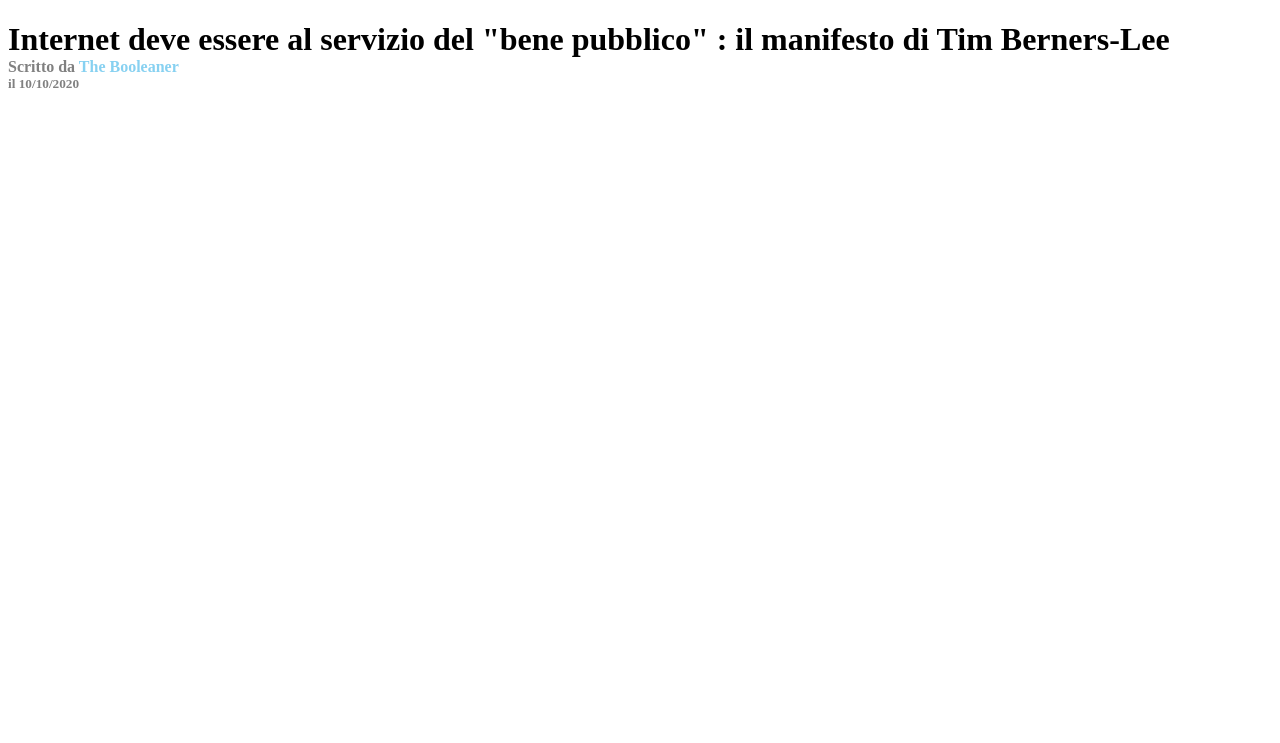
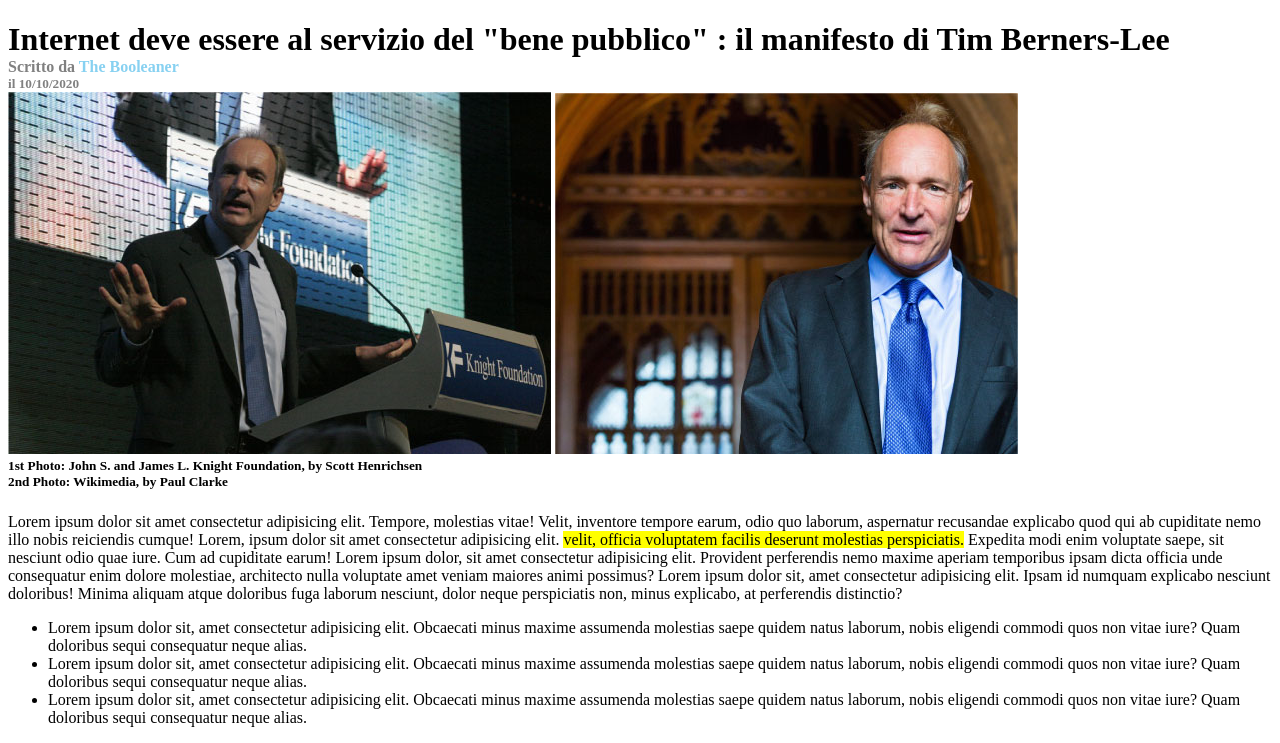
Before and after one commit to Galivan99/html-css-booleaner, a plain HTML site: page index.html in a window 1280 px wide. Shown: the part 128-871 px from the top of the page. Before the commit the page ends 800 px from the top, so only its background shows below. Drawn offline with Linux system fonts and the light colour scheme.

Commit message:
foto+lorem+lista piu o meno con due erroretti prob

```diff
--- a/css/style.css
+++ b/css/style.css
@@ -25,3 +25,11 @@
     margin-bottom: 0px;
     margin-top: 0px;
 }
+
+#foto_tim{
+    margin-bottom: 0px;
+}
+
+#crediti{
+    margin-top: 0px;
+}
--- a/index.html
+++ b/index.html
@@ -7,24 +7,58 @@
     <link rel="stylesheet" href="css/style.css">
     <title>The Booleaner</title>
 </head>
+
 <body>
     <!-- Intestazione -->
     <header style="background-color: white">
+
         <div class="Intestazione">
             <img id="Logo" src="img/logo.svg" alt="The Booleaner">
         </div>
+
         <h1 id="title">Internet deve essere al servizio del "bene pubblico" : il manifesto di Tim Berners-Lee
         </h1>
+
         <h4 class="data">Scritto da <span style="color:#87D1F1">The Booleaner</span></h4>
+
         <h5 class="data">il 10/10/2020</h5>
+
     </header>
+
     <!-- / Intestazione -->
+
     <main>
         <!-- sezione foto -->
         <section>
 
+            <div id="foto_tim">
+            <img src="img/tim-1.jpg" alt="Tim1">
+            <img src="img/tim-2.jpg" alt="Tim2">
+            </div>
+
+            <h5 id="crediti">1st Photo: John S. and James L. Knight Foundation, by Scott Henrichsen <br>
+                2nd Photo: Wikimedia, by Paul Clarke
+            </h5>
+
         </section>
-        <!-- sezione foto -->
+
+        <!-- / sezione foto -->
+
+        <!-- Paragrafi (non trovo il Lorem Ipsum che avete usato)-->
+        <p>
+            Lorem ipsum dolor sit amet consectetur adipisicing elit. Tempore, molestias vitae! Velit, inventore tempore earum, odio quo laborum, aspernatur recusandae explicabo quod qui ab cupiditate nemo illo nobis reiciendis cumque! Lorem, ipsum dolor sit amet consectetur adipisicing elit. <mark>velit, officia voluptatem facilis deserunt molestias perspiciatis.</mark>  Expedita modi enim voluptate saepe, sit nesciunt odio quae iure. Cum ad cupiditate earum! Lorem ipsum dolor, sit amet consectetur adipisicing elit. Provident perferendis nemo maxime aperiam temporibus ipsam dicta officia unde consequatur enim dolore molestiae, architecto nulla voluptate amet veniam maiores animi possimus? Lorem ipsum dolor sit, amet consectetur adipisicing elit. Ipsam id numquam explicabo nesciunt doloribus! Minima aliquam atque doloribus fuga laborum nesciunt, dolor neque perspiciatis non, minus explicabo, at perferendis distinctio?
+        </p>
+        <!-- / Paragrafi -->
+        <!-- Lista (me la posiziona più avanti?!)-->
+        <div>
+            <ul>
+                <li>Lorem ipsum dolor sit, amet consectetur adipisicing elit. Obcaecati minus maxime assumenda molestias saepe quidem natus laborum, nobis eligendi commodi quos non vitae iure? Quam doloribus sequi consequatur neque alias. </li>
+                <li>Lorem ipsum dolor sit, amet consectetur adipisicing elit. Obcaecati minus maxime assumenda molestias saepe quidem natus laborum, nobis eligendi commodi quos non vitae iure? Quam doloribus sequi consequatur neque alias. </li>
+                <li>Lorem ipsum dolor sit, amet consectetur adipisicing elit. Obcaecati minus maxime assumenda molestias saepe quidem natus laborum, nobis eligendi commodi quos non vitae iure? Quam doloribus sequi consequatur neque alias. </li>
+            </ul>
+        </div>
+        <!-- / Lista -->
+
     </main>
 </body>
 </html>
```
